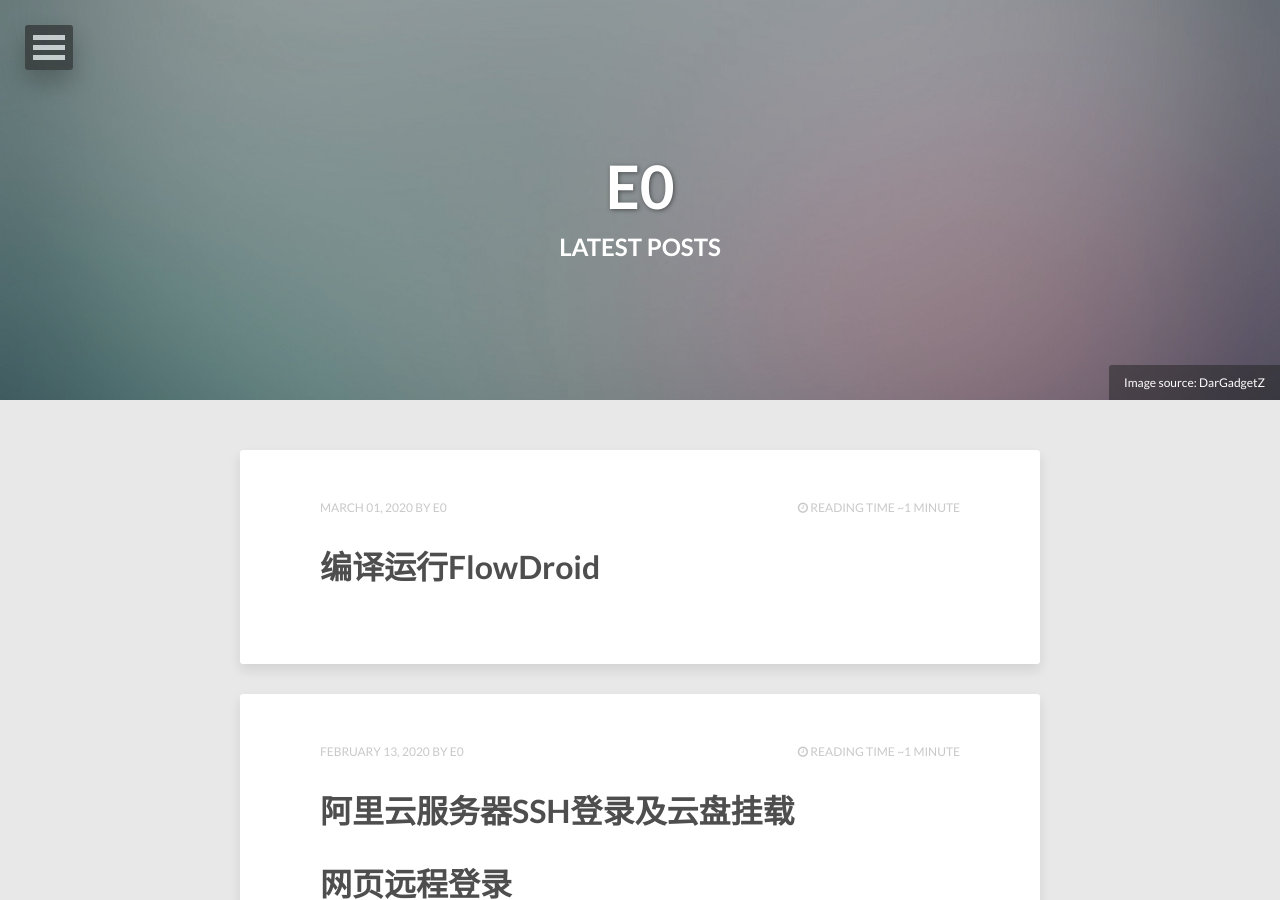
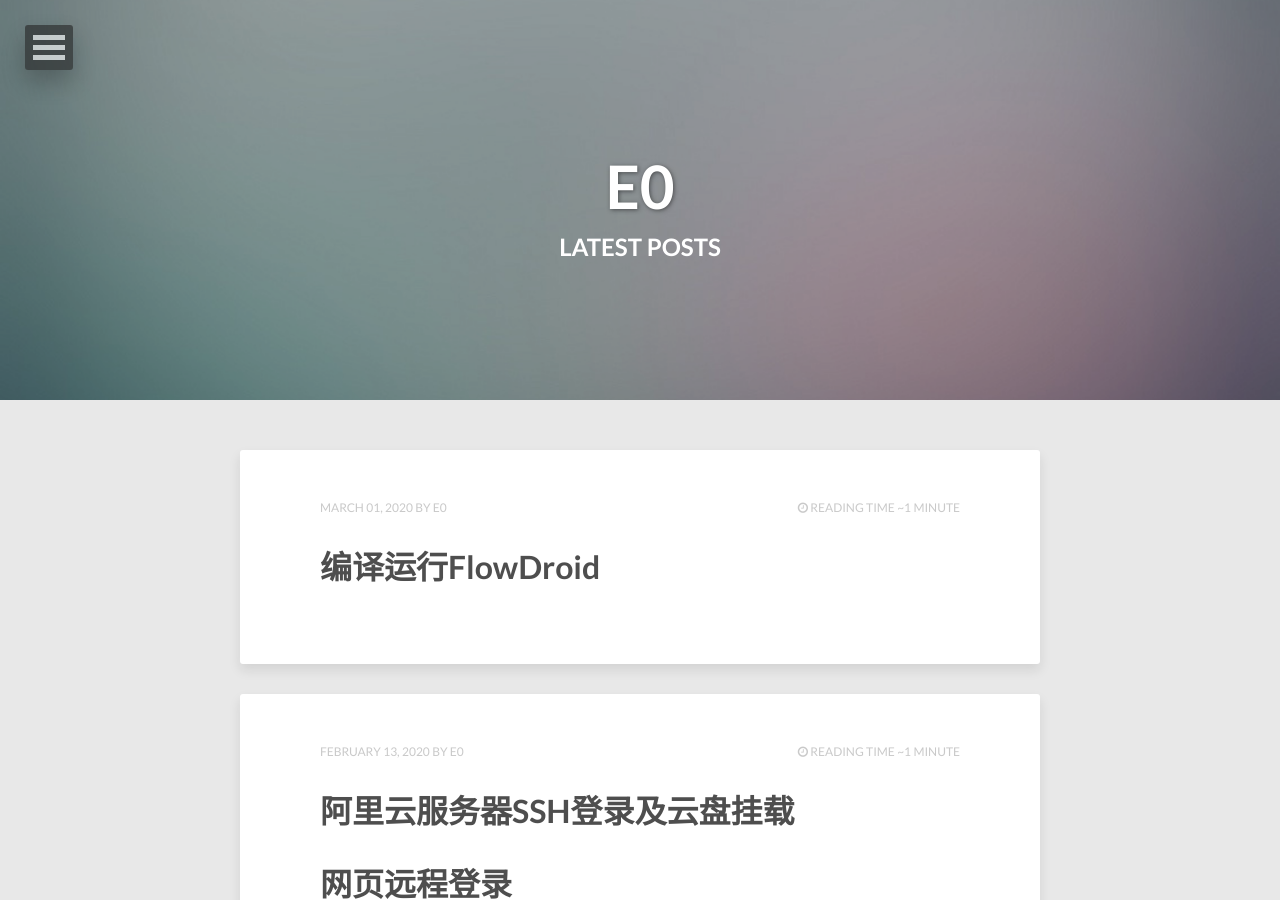
Before and after one commit to E0HYL/BLOG-OF-E0, a Jekyll site: the page built from index.html, in a window 1280 px wide and 900 px high. Built offline with Jekyll 4.4.1, drawn with Linux system fonts in a browser that asks for light colours; nearby versions of some CDN libraries; the list of posts is cut into pages by our own code.

Commit message:
move the credit link

```diff
--- a/index.html
+++ b/index.html
@@ -6,8 +6,8 @@
 comments: false
 image:
   feature: abstract-1.jpg
-  credit: DarGadgetZ
-  creditlink: http://www.dargadgetz.com/ios-7-abstract-wallpaper-pack-for-iphone-5-and-ipod-touch-retina/
+  credit:
+  creditlink:
 ---
 
 {% for post in paginator.posts %}
```
